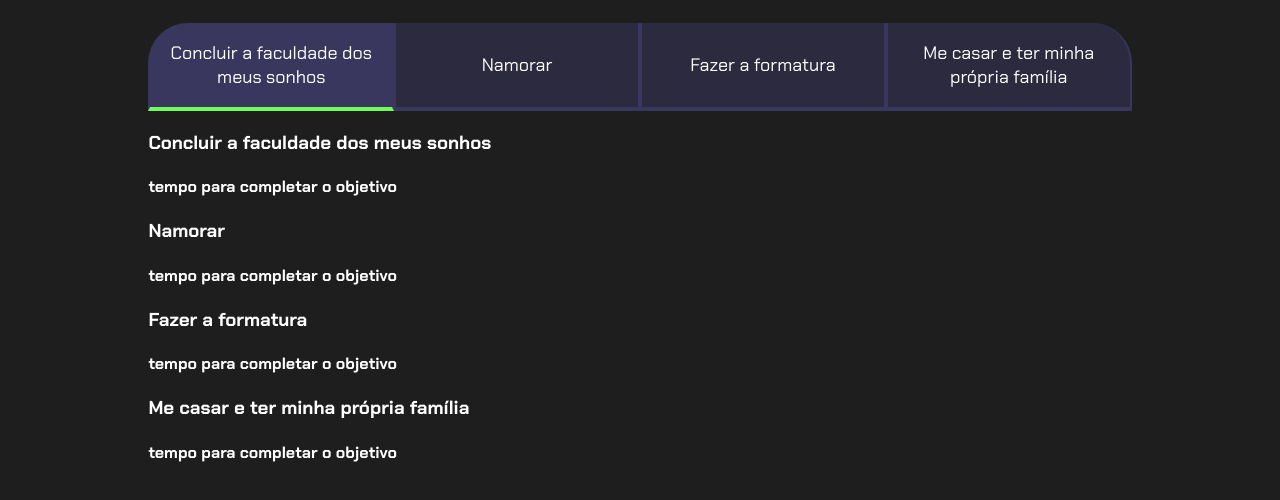
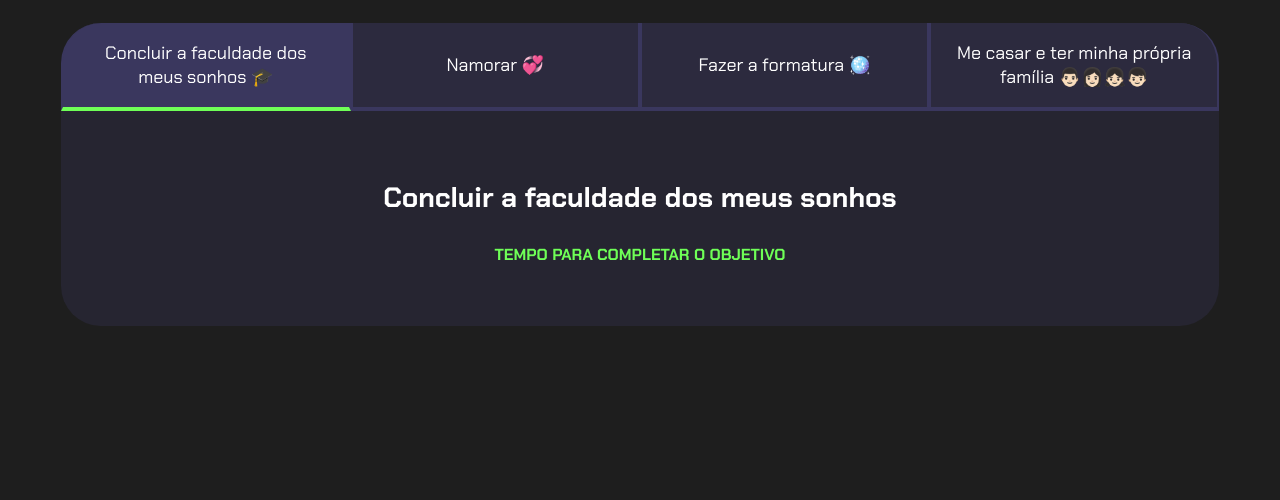
Before and after one commit to mandinha007/cronometro2k25, a plain HTML site: page js-projeto-de-vida-codigo-base/js-projeto-de-vida-codigo-base/index.html in a window 1280 px wide. Shown: the part 80-580 px from the top of the page. Drawn offline with Linux system fonts and the light colour scheme.

Commit message:
Add files via upload

```diff
--- a/js-projeto-de-vida-codigo-base/js-projeto-de-vida-codigo-base/index.html
+++ b/js-projeto-de-vida-codigo-base/js-projeto-de-vida-codigo-base/index.html
@@ -13,28 +13,27 @@
         <h2 class="titulo-principal">Meus Objetivos da vida<span>_</span></h2>
         <div class="conteudo">
         <div class="botoes">
-            <button class="botao ativo">Concluir a faculdade dos meus sonhos</button>
-            <button class="botao">Namorar</button>
-            <button class="botao">Fazer a formatura</button>
-            <button class="botao">Me casar e ter minha própria família</button>
+            <button class="botao ativo">Concluir a faculdade dos meus sonhos 🎓</button>
+            <button class="botao">Namorar 💞</button>
+            <button class="botao">Fazer a formatura 🪩</button>
+            <button class="botao">Me casar e ter minha própria família 👨🏻‍👩🏻‍👧🏻‍👦🏻</button>
         </div>
-          <div class="abas-textos">
-            <div class="aba-conteudo">
+          <div class="aba-textos">
+            <div class="aba-conteudo ativo">
         <h3 class="aba-conteudo-titulo-principal">Concluir a faculdade dos meus sonhos</h3>
-        <h4 class="aba-conteudo titulo secundario">tempo para completar o objetivo</h4>
-        <div class="abas-textos">
+        <h4 class="aba-conteudo-titulo-secundario">tempo para completar o objetivo</h4>
          </div>
             <div class="aba-conteudo">
         <h3 class="aba-conteudo-titulo-principal">Namorar</h3>
-        <h4 class="aba-conteudo titulo secundario">tempo para completar o objetivo</h4>
+        <h4 class="aba-conteudo-titulo-secundario">tempo para completar o objetivo</h4>
          </div>
         <div class="aba-conteudo">
             <h3 class="aba-conteudo-titulo-principal">Fazer a formatura</h3>
-            <h4 class="aba-conteudo titulo secundario">tempo para completar o objetivo</h4>
+            <h4 class="aba-conteudo-titulo-secundario">tempo para completar o objetivo</h4>
          </div>
             <div class="aba-conteudo">
                 <h3 class="aba-conteudo-titulo-principal">Me casar e ter minha própria família</h3>
-                <h4 class="aba-conteudo titulo secundario">tempo para completar o objetivo</h4>
+                <h4 class="aba-conteudo-titulo-secundario">tempo para completar o objetivo</h4>
          </div>
 
     </div>
--- a/js-projeto-de-vida-codigo-base/js-projeto-de-vida-codigo-base/style.css
+++ b/js-projeto-de-vida-codigo-base/js-projeto-de-vida-codigo-base/style.css
@@ -59,15 +59,33 @@ body {
 .botoes {
     display: block;
 }
-.ativo{
+.botao.ativo{
     background-color: var(--botao-ativo);
     border-bottom: 4px solid var(--verde);
 }
 
 .aba-textos{
   background-color: var(--texto-fundo);
+  padding: 40px;
+  border-radius: 0 0 40px 40px;
+}
+.aba-conteudo.ativo {
+ display: block;
+}
+.aba-conteudo{
+display: none;
 }
 
+    .aba-conteudo-titulo-principal {
+    font-size: 28px;
+    text-align: center;
+    }
+
+    .aba-conteudo-titulo-secundario{
+        text-align: center;
+        color: var(--verde);
+        text-transform:uppercase ;
+    }
 @media  screen and (min-width: 768px) {
     .botoes {
         display: flex;
```
